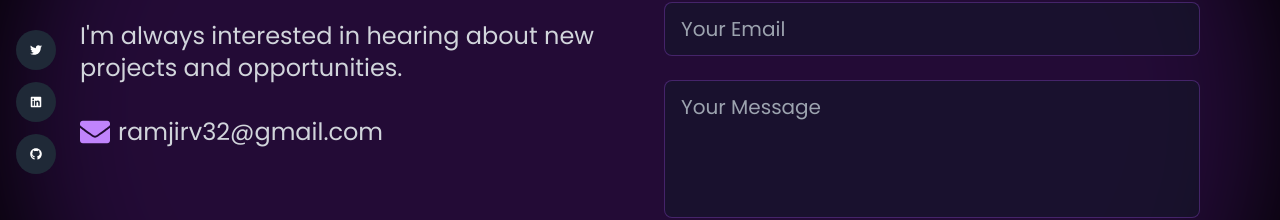
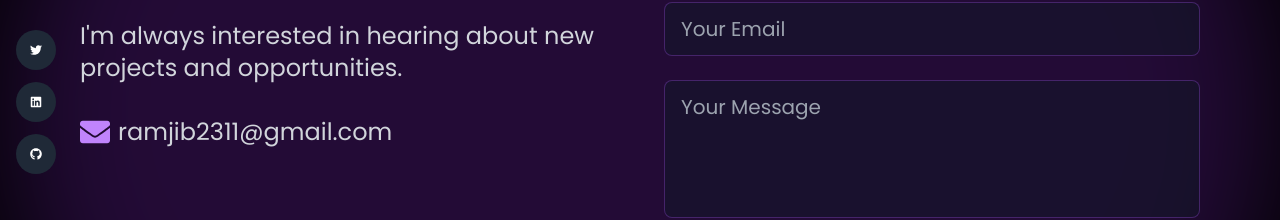
Before and after one commit to Ramjirv32/PORTFOLIO, a React (Create React App) app: page / in a window 1280 px wide. Shown: the part 5420-5640 px from the top of the page. Built offline with nearby package versions, Linux system fonts and the light colour scheme.

Commit message:
design-resaved

```diff
--- a/src/components/Email.jsx
+++ b/src/components/Email.jsx
@@ -140,7 +140,7 @@ I'm always interested in hearing about new projects and opportunities.
 <div className="flex flex-col space-y-2 md:space-y-4" data-aos="fade-up">
 <div className="flex items-center space-x-2">
 <FaEnvelope className="text-purple-400 text-base md:text-3xl" />
-<span className="text-xs md:text-2xl text-gray-300">ramjirv32@gmail.com</span>
+<span className="text-xs md:text-2xl text-gray-300">ramjib2311@gmail.com</span>
 </div>
 </div>
 </div>
```
